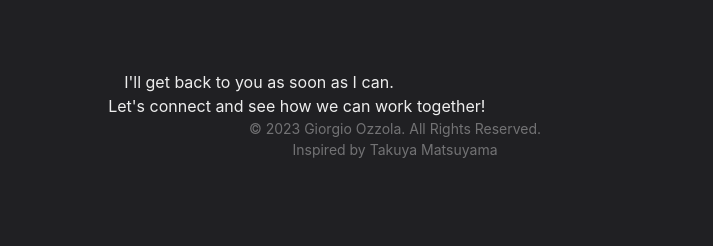
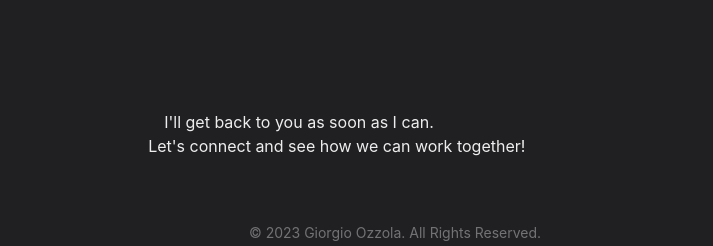
Before and after one commit to ozzgio/portfolio, a Next.js app: page /contacts in a window 1280 px wide. Shown: the part 426-672 px from the top of the page, without its empty margins (245-958 px from the left). Built offline with nearby package versions, Linux system fonts and the light colour scheme.

Commit message:
mail button, box contacts

```diff
--- a/pages/contacts.js
+++ b/pages/contacts.js
@@ -1,4 +1,4 @@
-import { Container, Box, List, ListItem, Button, Link} from '@chakra-ui/react'
+import { Container, Box, List, ListItem, Button, Link } from '@chakra-ui/react'
 import { IoLogoGithub, IoLogoInstagram, IoLogoLinkedin, IoMailSharp } from 'react-icons/io5'
 import Layout from '../components/layouts/article'
 import P from '../components/paragraph'
@@ -35,7 +35,7 @@ const Contacts = () => (
                         </Link>
                     </ListItem>
                     <ListItem>
-                        <Link href="https://www.linkedin.com/in/ozzolagiorgio/" target="_blank">
+                        <Link href="https://mailto:gio.ozzola@gmail.com/" target="_blank">
                             <Button
                                 variant="ghost"
                                 colorScheme="orange"
@@ -56,10 +56,12 @@ const Contacts = () => (
                     </ListItem>
                 </List>
             </Box>
-            <P>
-                I&apos;ll get back to you as soon as I can. <br />
-                Let&apos;s connect and see how we can work together!
-            </P>
+            <Box align="center" mb={6} p={10}>
+                <P>
+                    I&apos;ll get back to you as soon as I can. <br />
+                    Let&apos;s connect and see how we can work together!
+                </P>
+            </Box>
         </Container>
     </Layout>
 )
```
